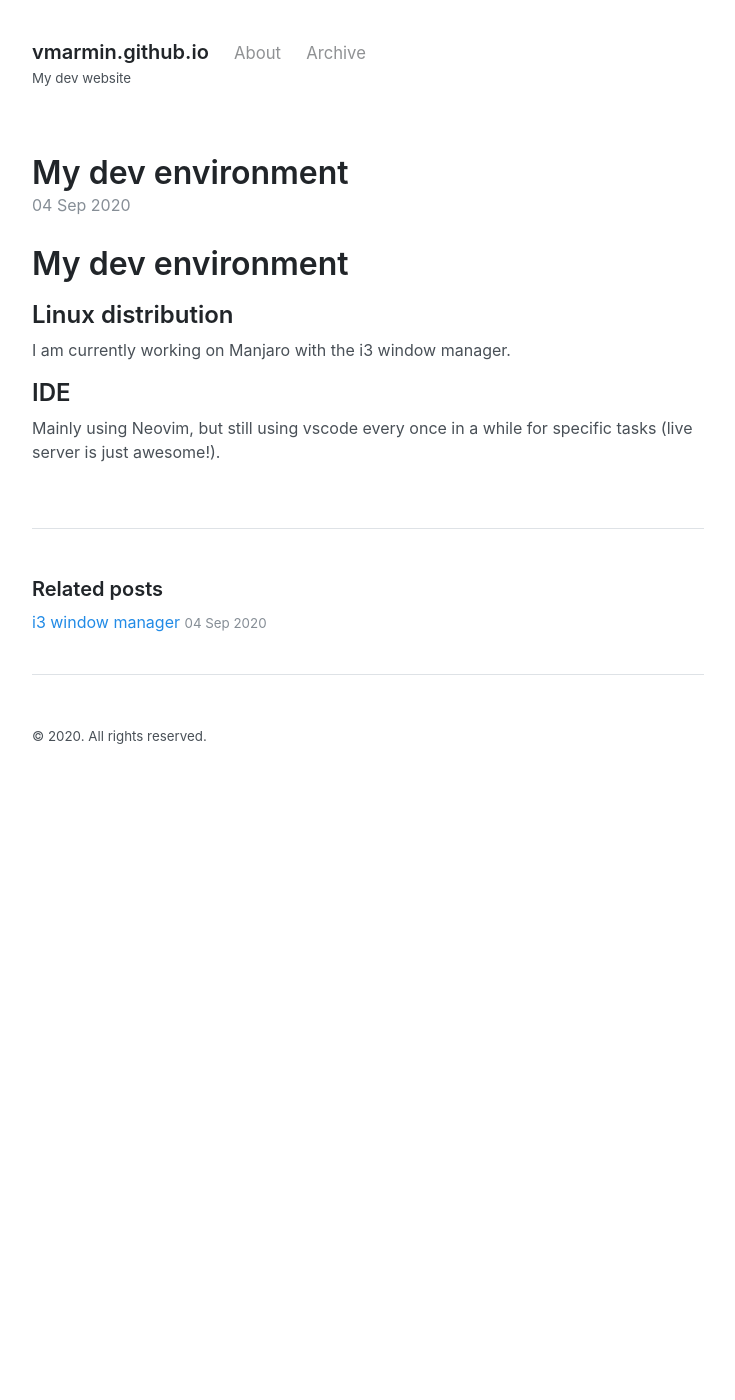
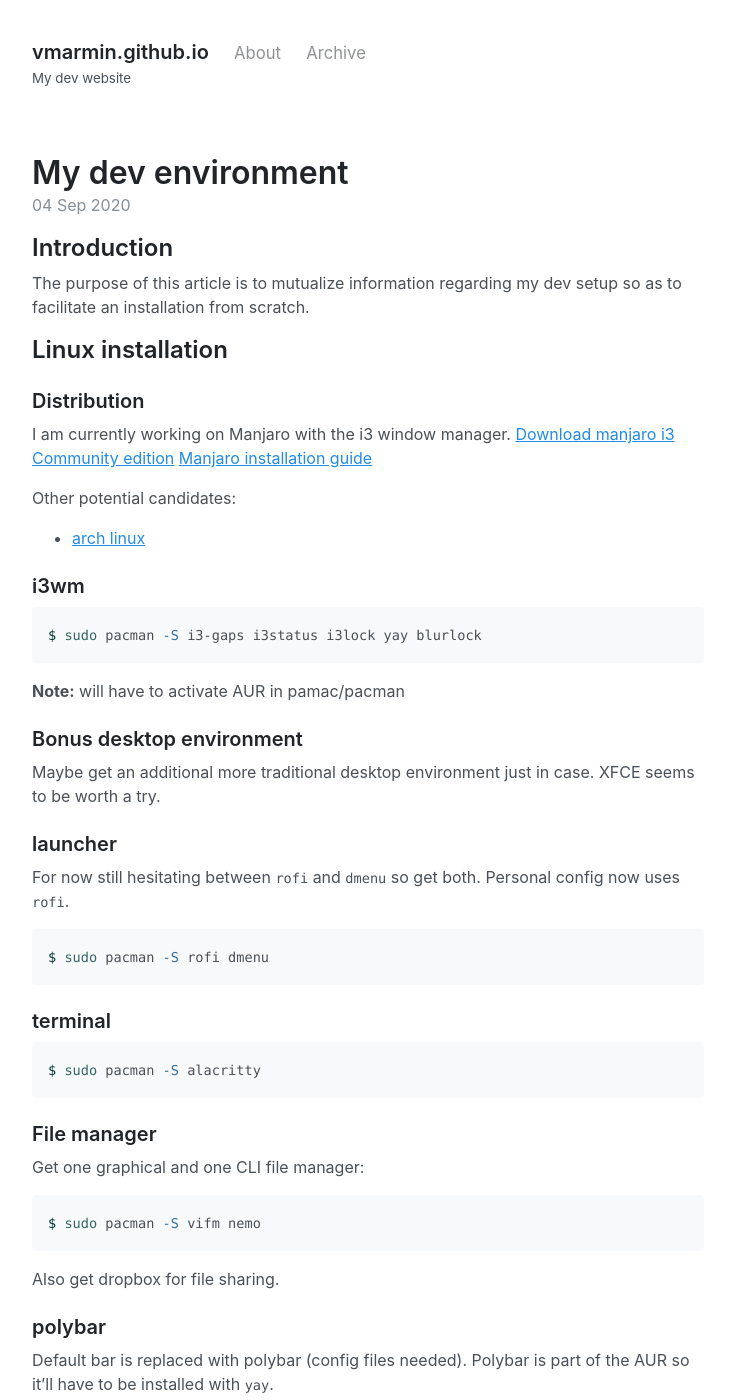
Before and after one commit to vmarmin/vmarmin.github.io, a Jekyll site: the page built from _posts/2020-09-04-my-dev-environment.md, in a window 1280 px wide and 1400 px high. Shown: the whole window, without its empty margins (272-1007 px from the left). Built offline with Jekyll 4.4.1, drawn with Linux system fonts in a browser that asks for light colours; some of the changed text lies outside the part shown.

Commit message:
Updating dev env and creating empty post for dotfile management

````diff
--- a/_posts/2020-09-04-my-dev-environment.md
+++ b/_posts/2020-09-04-my-dev-environment.md
@@ -4,13 +4,114 @@ title:  "My dev environment"
 tags: linux env neovim vscode manjaro i3
 ---
 
-# My dev environment
+## Introduction
 
-## Linux distribution
+The purpose of this article is to mutualize information regarding my dev setup
+so as to facilitate an installation from scratch.
+
+## Linux installation
+
+### Distribution
 
 I am currently working on Manjaro with the i3 window manager.
+[Download manjaro i3 Community
+edition](https://manjaro.org/downloads/community/i3/)
+[Manjaro installation
+guide](https://wiki.manjaro.org/index.php/Installation_Guides)
 
-## IDE
+Other potential candidates:
+* [arch linux](https://www.archlinux.org/)
+
+### i3wm
+
+```sh
+$ sudo pacman -S i3-gaps i3status i3lock yay blurlock
+```
+
+**Note:** will have to activate AUR in pamac/pacman
+
+### Bonus desktop environment
+
+Maybe get an additional more traditional desktop environment just in case.
+XFCE seems to be worth a try.
+
+### launcher
+
+For now still hesitating between `rofi` and `dmenu` so get both. Personal config
+now uses `rofi`.
+
+```sh
+$ sudo pacman -S rofi dmenu
+```
+
+### terminal
+
+```sh
+$ sudo pacman -S alacritty
+```
+
+### File manager
+
+Get one graphical and one CLI file manager:
+
+```sh
+$ sudo pacman -S vifm nemo
+```
+
+Also get dropbox for file sharing.
+
+### polybar
+
+Default bar is replaced with polybar (config files needed). Polybar is part of
+the AUR so it'll have to be installed with `yay`.
+
+### Fonts
+
+We will need the usual nerd fonts / ligatured fonts for the setup:
+* Source Code Pro
+* MesloLGS NF
+* Fira / Fura
+* Cascadia / Caskaydia
+* Hack NF
+* RobotoMono
+
+### Communication
+
+Currently used communication apps are:
+* mailspring
+* slack
+* skype
+
+### Browser
+
+List of browsers to get:
+* brave
+* chrome for compatibility issues and selenium
+* firefox for selenium
+
+### Wallpaper
+
+Install `feh` and setup random wallpaper selection from a given path.
+
+### Music
+
+Get spotify to enjoy new premium account!!
+
+### Screenshot
+
+Get i3-scrot
+
+## Dev
+
+### Neovim
+
+Either use default neovim (pacman) or get the nightly neovim build with (yay).
+Name should be something like `neovim-nightly`
 
 Mainly using Neovim, but still using vscode every once in a while for specific
 tasks (live server is just awesome!).
+
+### Vscode
+
+Get either vscode / vscodium. Note that there's apparently a way to get neovim
+working under vscode.
````
Also changed, not shown: _posts/2020-09-05-dotfile-git-management.md (added, +9 -0 lines).
